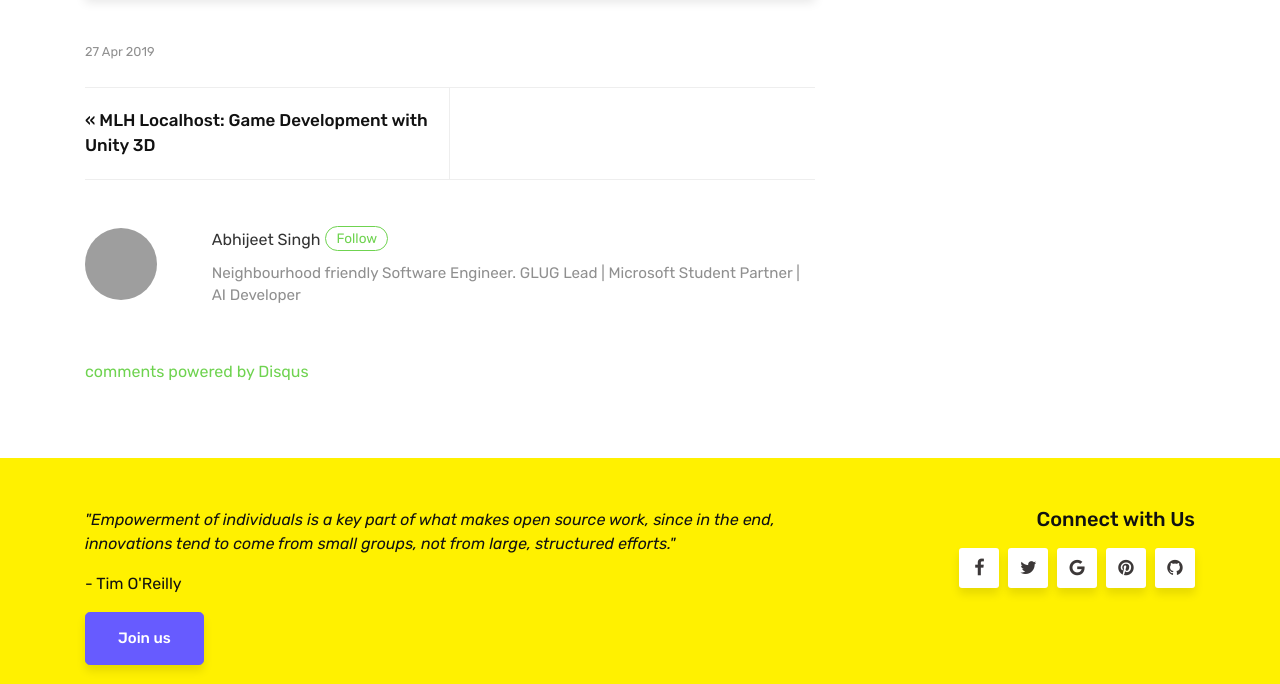
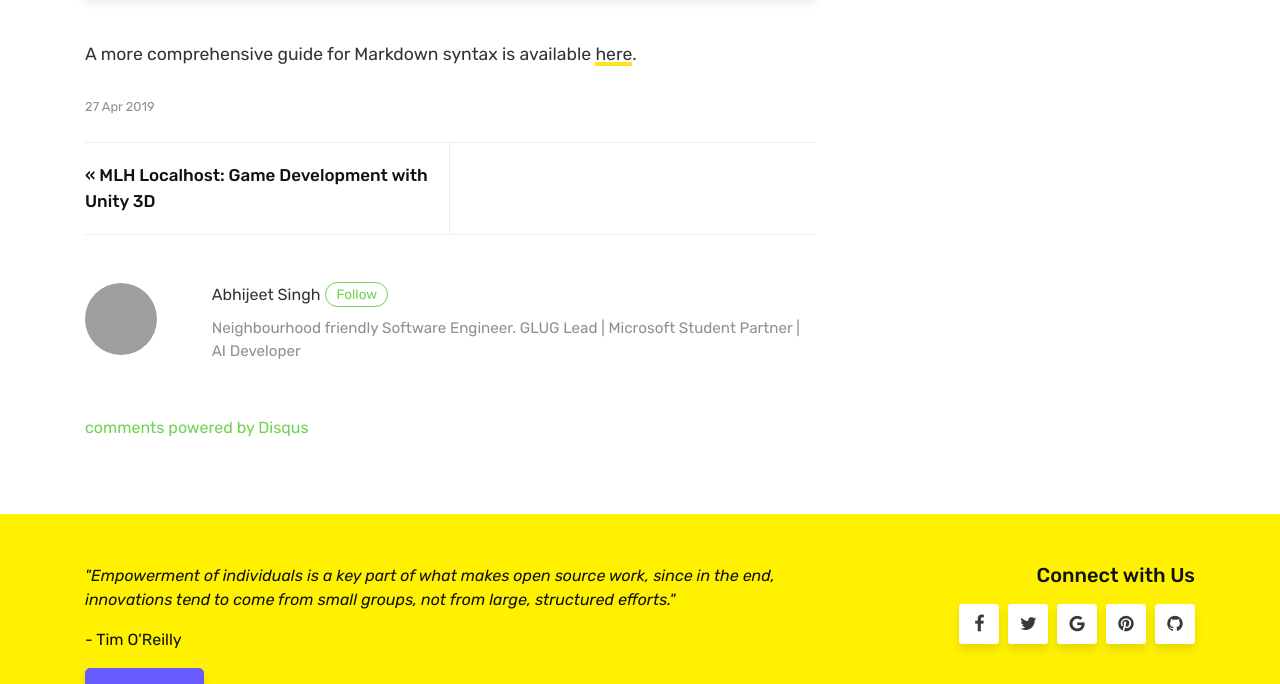
Before and after one commit to glugmvit/glugmvit.github.io, a Jekyll site: the page built from _posts/2019-04-27-markdown.md, in a window 1280 px wide and 900 px high, scrolled down 2559 px, cut to the strip 216-900 px from the top of the window. Built offline with Jekyll 4.4.1, drawn with Linux system fonts in a browser that asks for light colours; comment, search, counter and statistics services are not loaded; grey boxes are pictures that could not be loaded.

Commit message:
Add link for comprehensive guide

```diff
--- a/_posts/2019-04-27-markdown.md
+++ b/_posts/2019-04-27-markdown.md
@@ -49,3 +49,5 @@ Another way to insert links in markdown is using reference lists. You might want
 Perhaps the best part of Markdown is that you're never limited to just Markdown. You can write HTML directly in the Markdown editor and it will just work as HTML usually does. No limits! Here's a standard YouTube embed code as an example:
 
 <p><iframe style="width:100%;" height="315" src="https://www.youtube.com/embed/Cniqsc9QfDo?rel=0&amp;showinfo=0" frameborder="0" allowfullscreen></iframe></p>
+
+A more comprehensive guide for Markdown syntax is available [here](https://docs.microsoft.com/en-us/contribute/how-to-write-use-markdown).
```
